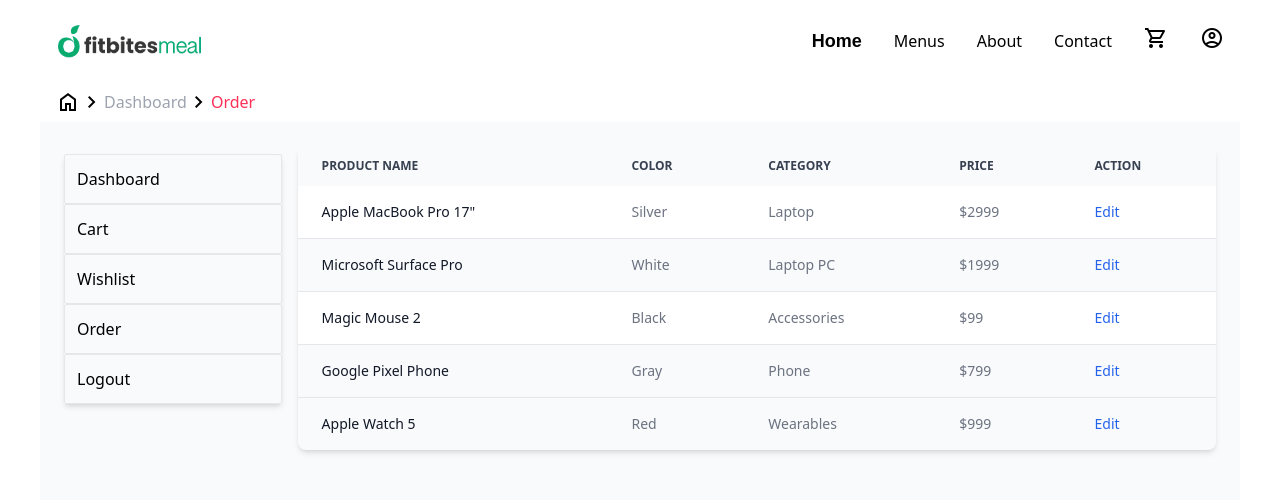
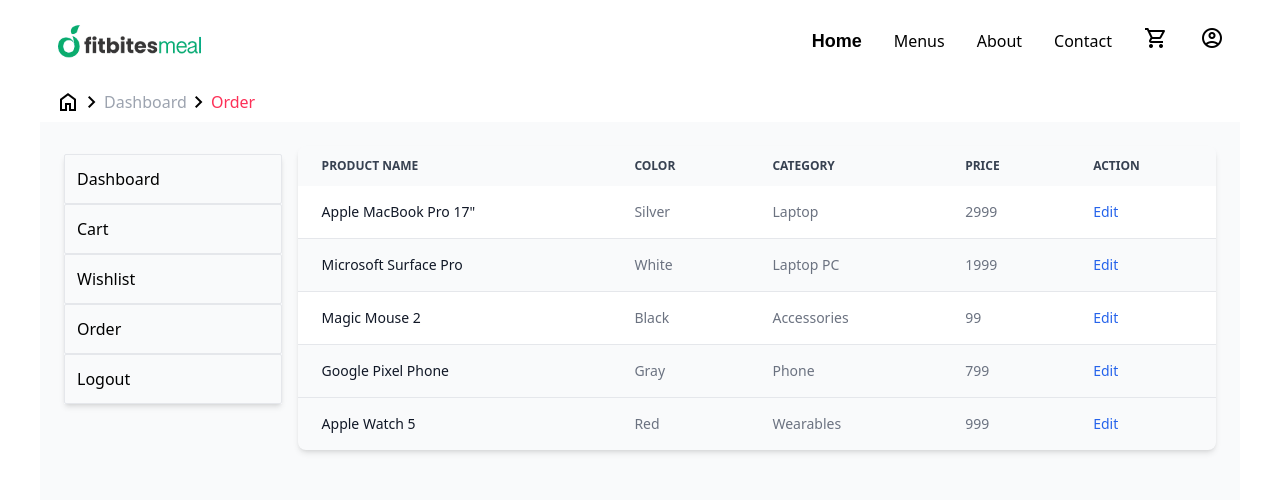
Before and after one commit to Bokhtiar/restura.com, a Next.js app: page /dashboard/wishlist in a window 1280 px wide. Shown: the top 500 px of the page. Built offline with nearby package versions, Linux system fonts and the light colour scheme.

Commit message:
updated for deploy

```diff
--- a/src/pages/dashboard/cart/index.tsx
+++ b/src/pages/dashboard/cart/index.tsx
@@ -45,7 +45,7 @@
                                     Laptop
                                 </td>
                                 <td className="px-6 py-4">
-                                    $2999
+                                    2999
                                 </td>
                                 <td className="px-6 py-4">
                                     <Link href="/" className="font-medium text-blue-600 dark:text-blue-500 hover:underline">Edit</Link>
@@ -62,7 +62,7 @@
                                     Laptop PC
                                 </td>
                                 <td className="px-6 py-4">
-                                    $1999
+                                    1999
                                 </td>
                                 <td className="px-6 py-4">
                                     <Link href="/" className="font-medium text-blue-600 dark:text-blue-500 hover:underline">Edit</Link>
@@ -79,7 +79,7 @@
                                     Accessories
                                 </td>
                                 <td className="px-6 py-4">
-                                    $99
+                                    99
                                 </td>
                                 <td className="px-6 py-4">
                                     <Link href="/" className="font-medium text-blue-600 dark:text-blue-500 hover:underline">Edit</Link>
@@ -96,7 +96,7 @@
                                     Phone
                                 </td>
                                 <td className="px-6 py-4">
-                                    $799
+                                    799
                                 </td>
                                 <td className="px-6 py-4">
                                     <Link href="/" className="font-medium text-blue-600 dark:text-blue-500 hover:underline">Edit</Link>
@@ -113,7 +113,7 @@
                                     Wearables
                                 </td>
                                 <td className="px-6 py-4">
-                                    $999
+                                    999
                                 </td>
                                 <td className="px-6 py-4">
                                     <Link href="#" className="font-medium text-blue-600 dark:text-blue-500 hover:underline">Edit</Link>
--- a/src/pages/dashboard/order/index.tsx
+++ b/src/pages/dashboard/order/index.tsx
@@ -46,7 +46,7 @@
                                     Laptop
                                 </td>
                                 <td className="px-6 py-4">
-                                    $2999
+                                    2999
                                 </td>
                                 <td className="px-6 py-4">
                                     <Link href="/" className="font-medium text-blue-600 dark:text-blue-500 hover:underline">Edit</Link>
@@ -63,7 +63,7 @@
                                     Laptop PC
                                 </td>
                                 <td className="px-6 py-4">
-                                    $1999
+                                    1999
                                 </td>
                                 <td className="px-6 py-4">
                                     <Link href="/" className="font-medium text-blue-600 dark:text-blue-500 hover:underline">Edit</Link>
@@ -80,7 +80,7 @@
                                     Accessories
                                 </td>
                                 <td className="px-6 py-4">
-                                    $99
+                                    99
                                 </td>
                                 <td className="px-6 py-4">
                                     <Link href="/" className="font-medium text-blue-600 dark:text-blue-500 hover:underline">Edit</Link>
@@ -97,7 +97,7 @@
                                     Phone
                                 </td>
                                 <td className="px-6 py-4">
-                                    $799
+                                    799
                                 </td>
                                 <td className="px-6 py-4">
                                     <Link href="/" className="font-medium text-blue-600 dark:text-blue-500 hover:underline">Edit</Link>
@@ -114,7 +114,7 @@
                                     Wearables
                                 </td>
                                 <td className="px-6 py-4">
-                                    $999
+                                    999
                                 </td>
                                 <td className="px-6 py-4">
                                     <Link href="#" className="font-medium text-blue-600 dark:text-blue-500 hover:underline">Edit</Link>
--- a/src/pages/dashboard/wishlist/index.tsx
+++ b/src/pages/dashboard/wishlist/index.tsx
@@ -46,7 +46,7 @@
                                     Laptop
                                 </td>
                                 <td className="px-6 py-4">
-                                    $2999
+                                    2999
                                 </td>
                                 <td className="px-6 py-4">
                                     <Link href="/" className="font-medium text-blue-600 dark:text-blue-500 hover:underline">Edit</Link>
@@ -63,7 +63,7 @@
                                     Laptop PC
                                 </td>
                                 <td className="px-6 py-4">
-                                    $1999
+                                    1999
                                 </td>
                                 <td className="px-6 py-4">
                                     <Link href="/" className="font-medium text-blue-600 dark:text-blue-500 hover:underline">Edit</Link>
@@ -80,7 +80,7 @@
                                     Accessories
                                 </td>
                                 <td className="px-6 py-4">
-                                    $99
+                                    99
                                 </td>
                                 <td className="px-6 py-4">
                                     <Link href="/" className="font-medium text-blue-600 dark:text-blue-500 hover:underline">Edit</Link>
@@ -97,7 +97,7 @@
                                     Phone
                                 </td>
                                 <td className="px-6 py-4">
-                                    $799
+                                    799
                                 </td>
                                 <td className="px-6 py-4">
                                     <Link href="/" className="font-medium text-blue-600 dark:text-blue-500 hover:underline">Edit</Link>
@@ -114,7 +114,7 @@
                                     Wearables
                                 </td>
                                 <td className="px-6 py-4">
-                                    $999
+                                    999
                                 </td>
                                 <td className="px-6 py-4">
                                     <Link href="#" className="font-medium text-blue-600 dark:text-blue-500 hover:underline">Edit</Link>
```
